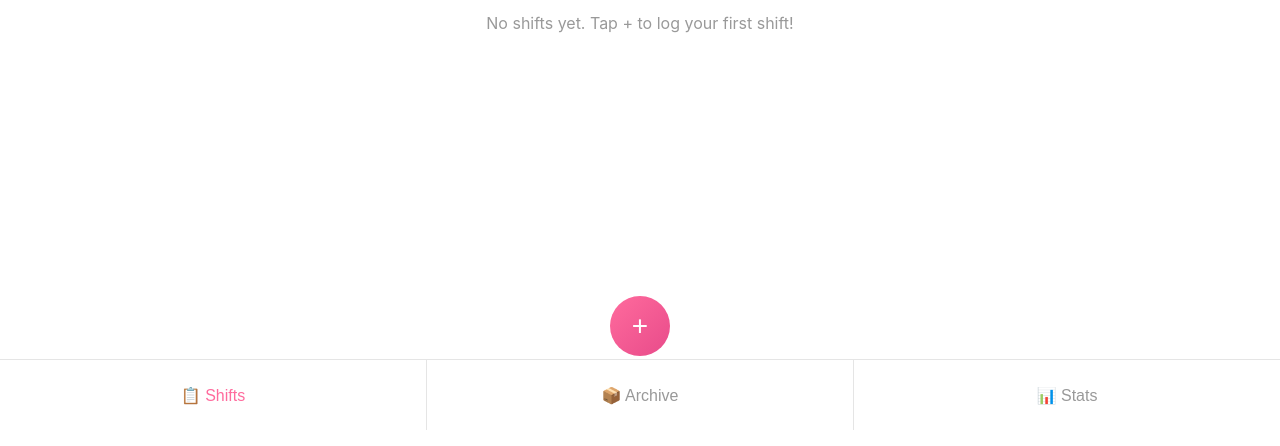
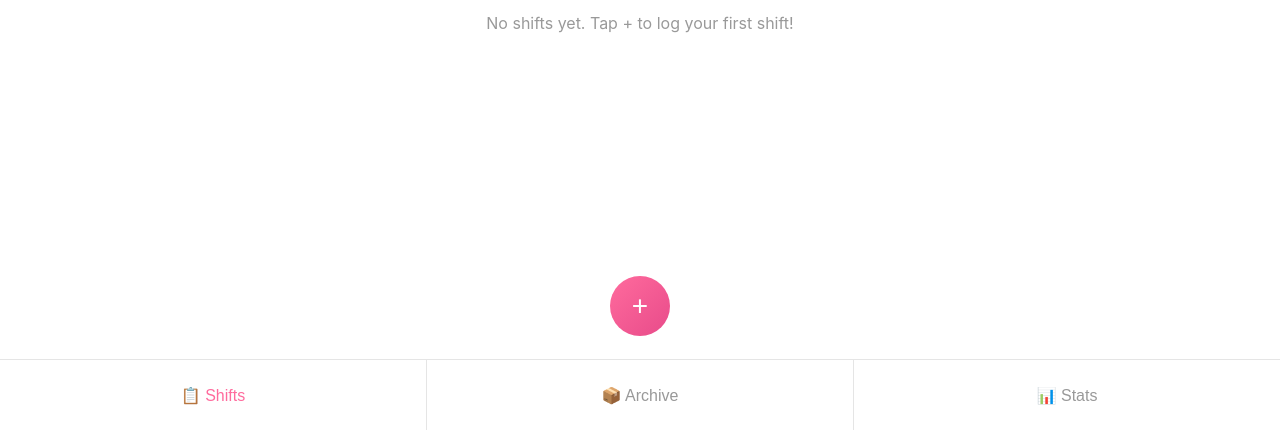
Before and after one commit to Galbay/tips-tracker, a plain HTML site: page index.html in a window 1280 px wide. Shown: the part 354-800 px from the top of the page. Drawn offline with Linux system fonts and the light colour scheme.

Commit message:
Update index.html

```diff
--- a/index.html
+++ b/index.html
@@ -314,7 +314,7 @@
 
         .btn-add {
             position: fixed;
-            bottom: 90px;
+            bottom: 110px;
             left: 50%;
             transform: translateX(-50%);
             width: 60px;
```
